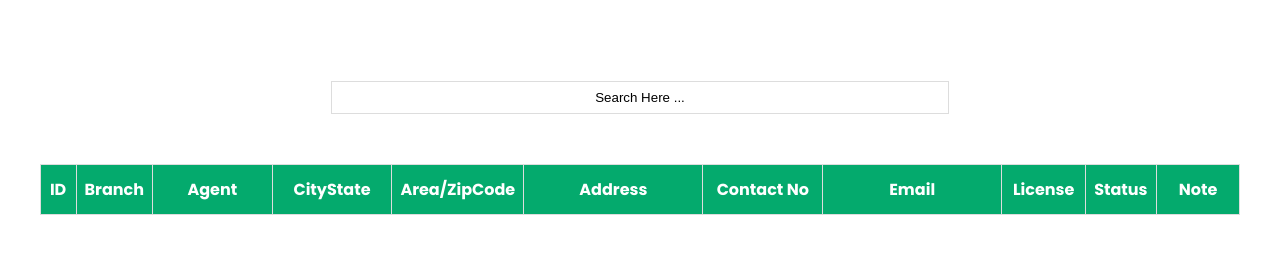
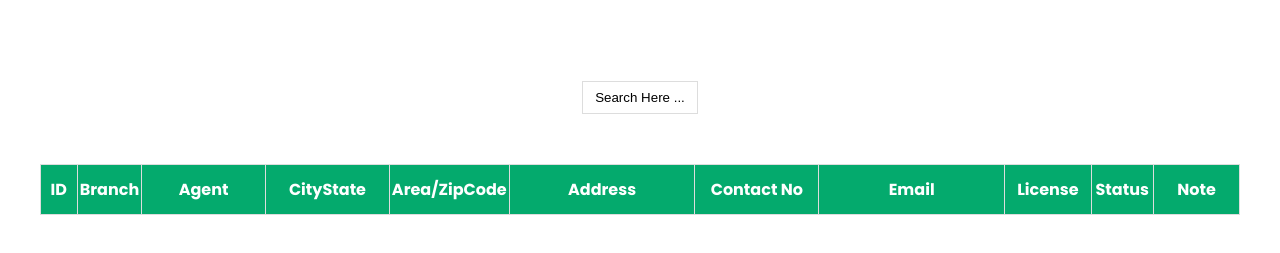
Before and after one commit to manger-creator/axpsubagents, a plain HTML site: page index.html in a window 1280 px wide. Shown: the part 251-504 px from the top of the page. Drawn offline with nearby package versions, Linux system fonts and the light colour scheme.

Commit message:
Update style.css

```diff
--- a/style.css
+++ b/style.css
@@ -7,10 +7,12 @@ body{
 }
 
 div.container{
+    position: relative;
     margin-left: auto;
     margin-right: auto;
     width: 95%;
     align-items: center;
+    justify-items: center;
 }
 h1{
     font-size: 60px;
@@ -27,6 +29,10 @@ div input{
     padding: 8px;
 }
 table{
+    max-width: 100%;
+    max-height: 80px;
+    height: 30px;
+    width: 100%;
     align-items: center;
     font-family: 'Poppins', sans-serif;
     border-collapse: collapse;
@@ -36,17 +42,24 @@ table{
     position: -webkit-sticky;
     position: sticky;
     top: 0;
-    padding: 5px;
+    /* padding: 5px; */
 }
 
 table tr{
     align-items: center;
     justify-content: center;
 }
+table tr th{
+    padding-top: 12px;
+    padding-bottom: 12px;
+    text-align: center;
+    background-color: #04AA6D;
+    color: white;
+}
 
 
 table tr td{
-    max-width: 100px;
+    /* max-width: 100px; */
     max-height: 80px;
     height: 75px;
     word-wrap: break-word;
@@ -56,7 +69,7 @@ table tr td{
 
 table tr th, table tr td{
     border: 1px solid #ddd;
-    padding: 8px;
+    /* padding: 8px; */
 }
 
 table tr:nth-child(even){
@@ -66,10 +79,3 @@ table tr:hover {
     font-weight: 500;
     background-color: rgb(217, 255, 228);
 }
-table tr th{
-    padding-top: 12px;
-    padding-bottom: 12px;
-    text-align: center;
-    background-color: #04AA6D;
-    color: white;
-}
```
